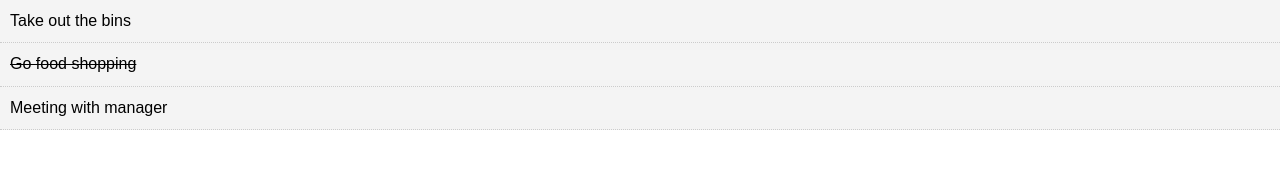
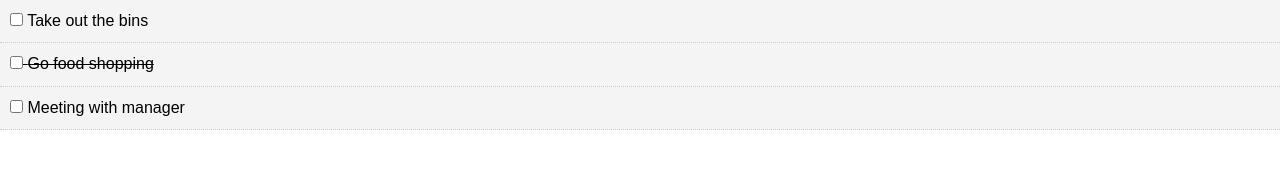
Before and after one commit to Dhara-95/To_Do_App, a React (Create React App) app: page / in a window 1280 px wide. Shown: the top 169 px of the page. Built offline with nearby package versions, Linux system fonts and the light colour scheme.

Commit message:
Add checkbox next to each todo item

```diff
--- a/src/components/TodoItem.js
+++ b/src/components/TodoItem.js
@@ -13,10 +13,17 @@
 
    }
 
+   markComplete= () => {
+
+   }
+
     render() {
         return (
             <div style={this.getStyle()}>
-                <p>{ this.props.todo.title }</p>
+                <p>
+                    <input type="checkbox" onChange={this.markComplete} /> {' '}
+                    { this.props.todo.title }
+                </p>
             </div>
         )
     }
```
Also changed, not shown: 1 other file (tests, documents, lock files or other folders).
